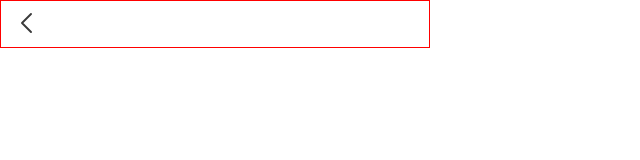
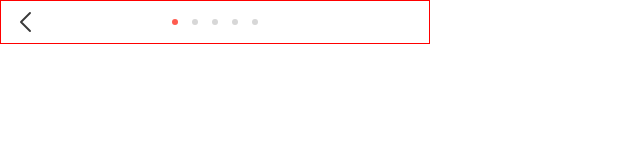
Before and after one commit to DOSOPT-SOPKATHON-WEB4/Web, a React (Vite) app in the folder FrontEnd/: page /add-candle in a window 1280 px wide. Shown: the top 160 px of the page, without its empty margins (0-640 px from the left). Built offline with nearby package versions, Linux system fonts and the light colour scheme.

Commit message:
style: progressbar 배치

```diff
--- a/FrontEnd/src/pages/AddCandlePage.jsx
+++ b/FrontEnd/src/pages/AddCandlePage.jsx
@@ -1,22 +1,47 @@
 import styled from 'styled-components';
-import { IcBack } from '../assets';
+import { IcBack, IcProgressGrey, IcProgressRed } from '../assets';
 
 const AddCandlePage = () => {
+  // 스텝에 따라서 IcProgress 조건부 렌더링 시키기
   return (
-    <div>
+    <St.Wrapper>
       <St.Header>
         <IcBack />
+        <St.ProgressBar>
+          <IcProgressRed />
+          <IcProgressGrey />
+          <IcProgressGrey />
+          <IcProgressGrey />
+          <IcProgressGrey />
+        </St.ProgressBar>
       </St.Header>
-    </div>
+    </St.Wrapper>
   );
 };
 
 export default AddCandlePage;
 
 const St = {
+  Wrapper: styled.section``,
   Header: styled.header`
     border: 1px solid red;
 
-    padding-left: 1.2rem;
+    display: flex;
+    justify-content: center;
+    align-items: center;
+
+    height: 4.4rem;
+
+    & > svg {
+      position: absolute;
+      top: 0;
+      left: 0;
+
+      margin-left: 1.2rem;
+    }
+  `,
+  ProgressBar: styled.div`
+    display: flex;
+    gap: 1.4rem;
   `,
 };
```
